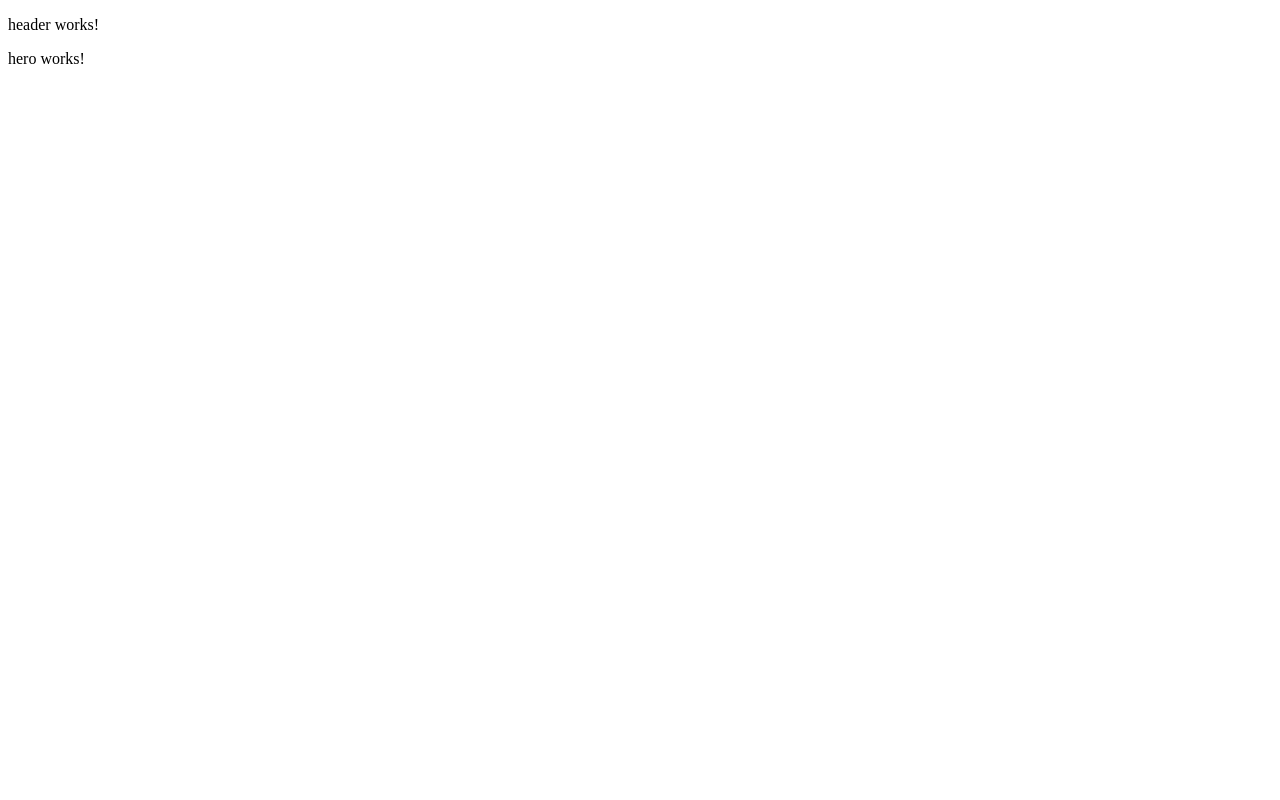
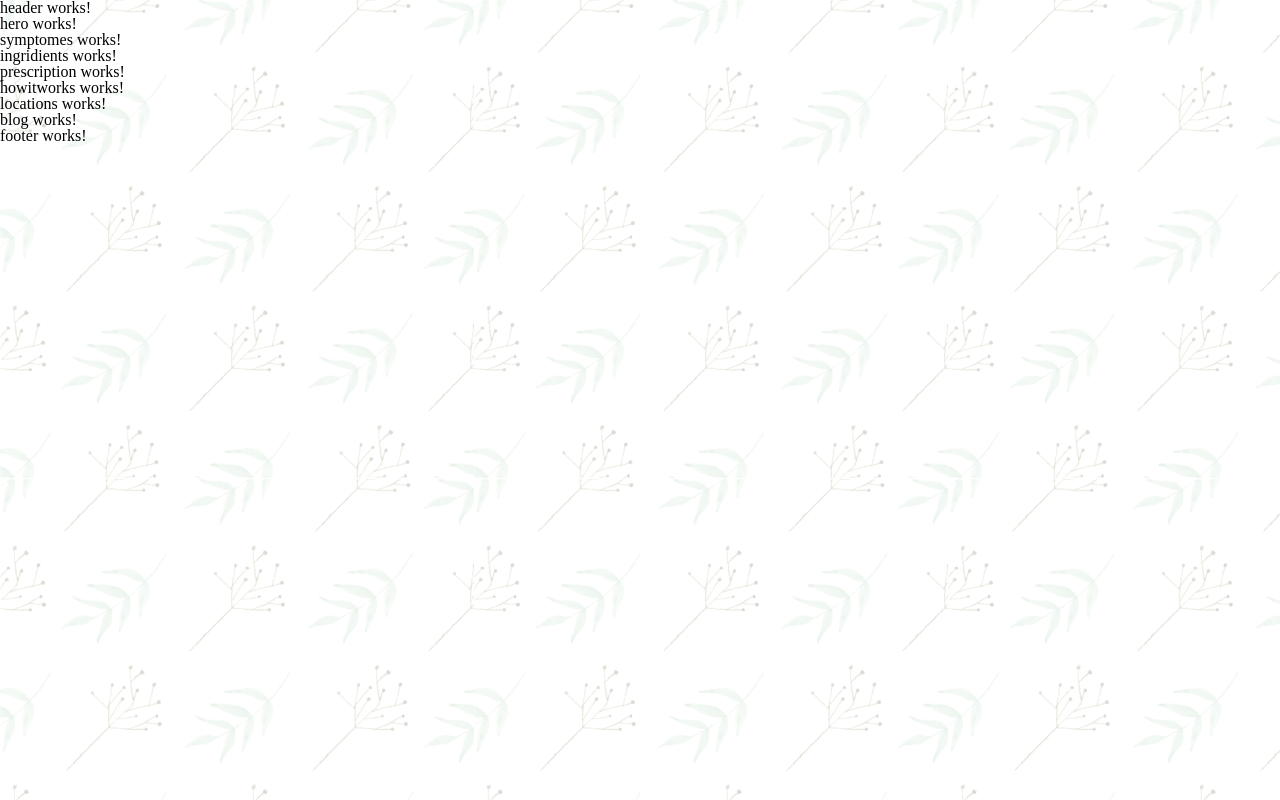
Before and after one commit to maria-namira/geposave, an Angular app: page / in a window 1280 px wide. Built offline with nearby package versions, Linux system fonts and the light colour scheme.

Commit message:
added reset css and bg pattern

```diff
--- a/src/app/homepage/main-page/main-page.component.html
+++ b/src/app/homepage/main-page/main-page.component.html
@@ -1,2 +1,9 @@
 <app-header></app-header>
 <app-hero></app-hero>
+<app-symptomes></app-symptomes>
+<app-ingridients></app-ingridients>
+<app-prescription></app-prescription>
+<app-howitworks></app-howitworks>
+<app-locations></app-locations>
+<app-blog></app-blog>
+<app-footer></app-footer>
--- a/src/styles.scss
+++ b/src/styles.scss
@@ -1 +1,139 @@
 /* You can add global styles to this file, and also import other style files */
+
+html,
+body,
+div,
+span,
+applet,
+object,
+iframe,
+h1,
+h2,
+h3,
+h4,
+h5,
+h6,
+p,
+blockquote,
+pre,
+a,
+abbr,
+acronym,
+address,
+big,
+cite,
+code,
+del,
+dfn,
+em,
+img,
+ins,
+kbd,
+q,
+s,
+samp,
+small,
+strike,
+strong,
+sub,
+sup,
+tt,
+var,
+b,
+u,
+i,
+center,
+dl,
+dt,
+dd,
+ol,
+ul,
+li,
+fieldset,
+form,
+label,
+legend,
+table,
+caption,
+tbody,
+tfoot,
+thead,
+tr,
+th,
+td,
+article,
+aside,
+canvas,
+details,
+embed,
+figure,
+figcaption,
+footer,
+header,
+hgroup,
+menu,
+nav,
+output,
+ruby,
+section,
+summary,
+time,
+mark,
+audio,
+video {
+    margin: 0;
+    padding: 0;
+    border: 0;
+    font-size: 100%;
+    font: inherit;
+    vertical-align: baseline;
+}
+
+
+/* HTML5 display-role reset for older browsers */
+
+article,
+aside,
+details,
+figcaption,
+figure,
+footer,
+header,
+hgroup,
+menu,
+nav,
+section {
+    display: block;
+}
+
+body {
+    line-height: 1;
+}
+
+ol,
+ul {
+    list-style: none;
+}
+
+blockquote,
+q {
+    quotes: none;
+}
+
+blockquote:before,
+blockquote:after,
+q:before,
+q:after {
+    content: '';
+    content: none;
+}
+
+table {
+    border-collapse: collapse;
+    border-spacing: 0;
+}
+
+body {
+    background-image: url("assets/img/bgpattern.png");
+    background-repeat: repeat;
+}
```
